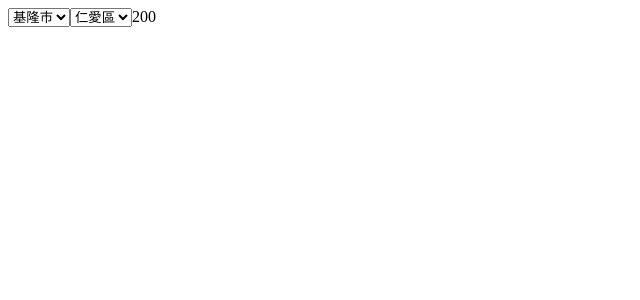
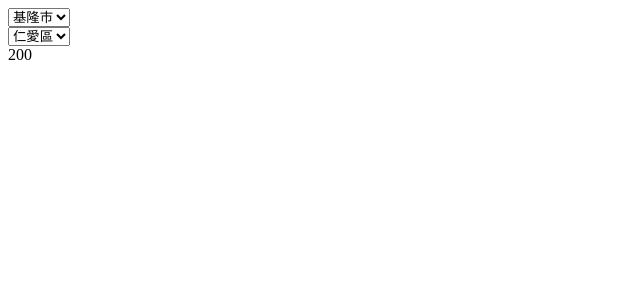
Before and after one commit to kckct/vue-practice, a Vue app: page / in a window 1280 px wide. Shown: the top 300 px of the page, without its empty margins (0-640 px from the left). Built offline with nearby package versions, Linux system fonts and the light colour scheme.

Commit message:
連動式下拉選單v2

```diff
--- a/src/App.vue
+++ b/src/App.vue
@@ -1,16 +1,79 @@
 <template>
   <div id="app">
-    <Dropdown />
+    <MyDropdown :options="cities" @selected-change="changeCity"></MyDropdown>
+    <MyDropdown :options="areas" @selected-change="changeArea"></MyDropdown>
+    <span>{{ zip }}</span>
   </div>
 </template>
 
 <script>
-import Dropdown from "@/components/Dropdown";
+import MyDropdown from "@/components/MyDropdown";
+
+const cities = [
+  {
+    name: "基隆市",
+    areas: [
+      { name: "仁愛區", zip: "200" },
+      { name: "信義區", zip: "201" },
+      { name: "中正區", zip: "202" },
+      { name: "中山區", zip: "203" },
+      { name: "安樂區", zip: "204" },
+      { name: "暖暖區", zip: "205" },
+      { name: "七堵區", zip: "206" }
+    ]
+  },
+  {
+    name: "台北市",
+    areas: [
+      { name: "中正區", zip: "300" },
+      { name: "大同區", zip: "301" },
+      { name: "中山區", zip: "302" },
+      { name: "松山區", zip: "303" },
+      { name: "大安區", zip: "304" },
+      { name: "萬華區", zip: "305" },
+      { name: "信義區", zip: "306" },
+      { name: "士林區", zip: "307" },
+      { name: "北投區", zip: "308" },
+      { name: "內湖區", zip: "309" },
+      { name: "南港區", zip: "310" },
+      { name: "文山區", zip: "311" }
+    ]
+  },
+  {
+    name: "新竹市",
+    areas: [{ name: "新竹市", zip: "400" }]
+  }
+];
 
 export default {
   name: "app",
+
   components: {
-    Dropdown
+    MyDropdown
+  },
+
+  data() {
+    return {
+      zip: "200",
+      cities: cities,
+      areas: cities[0].areas
+    };
+  },
+
+  methods: {
+    changeCity(newCity) {
+      this.areas = this.cities.find(function(city) {
+        return newCity === city.name;
+      }).areas;
+
+      this.zip = this.areas[0].zip;
+    },
+
+    changeArea(newArea) {
+      this.zip = this.areas.find(function(area) {
+        return newArea === area.name;
+      }).zip;
+    }
   }
 };
 </script>
--- /dev/null
+++ b/src/components/MyDropdown.vue
@@ -0,0 +1,21 @@
+<template>
+  <div>
+    <select v-on:change="selectedChange">
+      <option v-for="option in options" v-bind:value="option.name">
+        {{ option.name }}
+      </option>
+    </select>
+  </div>
+</template>
+
+<script>
+export default {
+  props: ["options", "selected"],
+
+  methods: {
+    selectedChange(event) {
+      this.$emit("selected-change", event.target.value);
+    }
+  }
+};
+</script>
```
